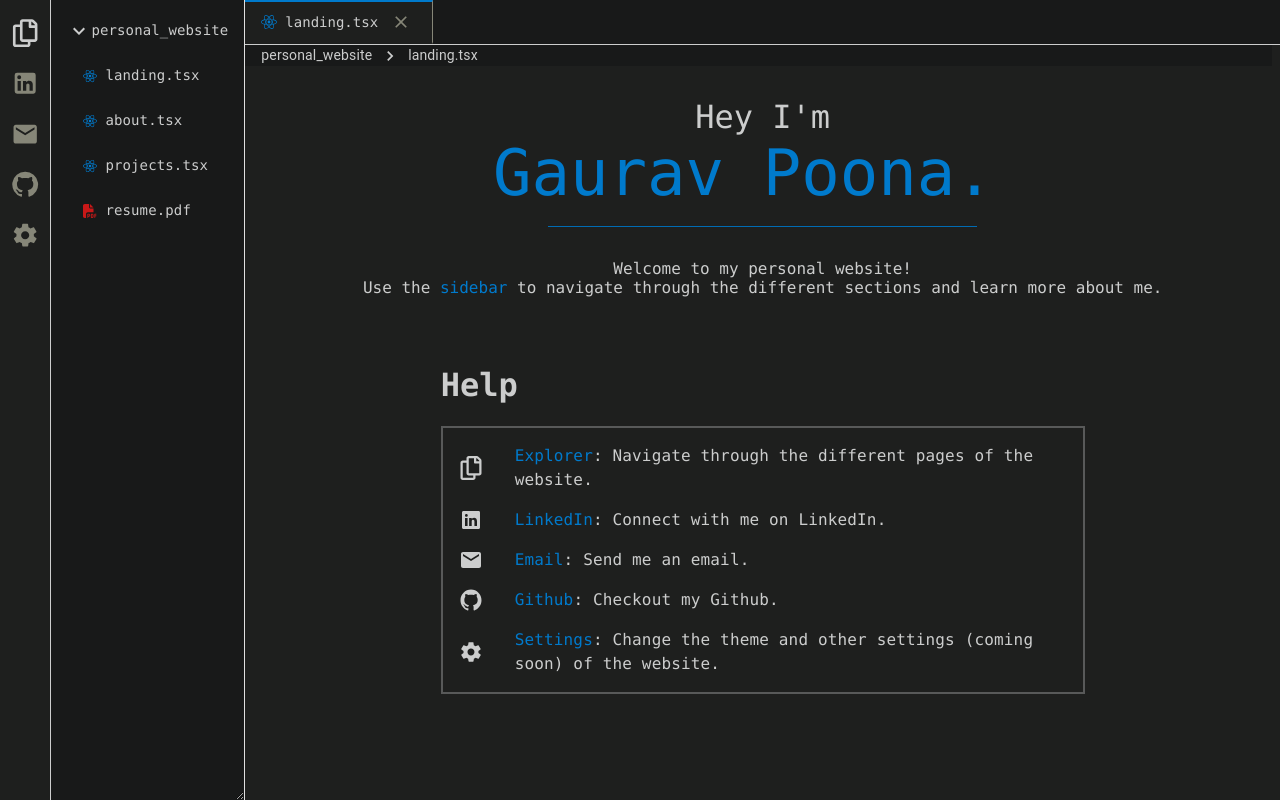
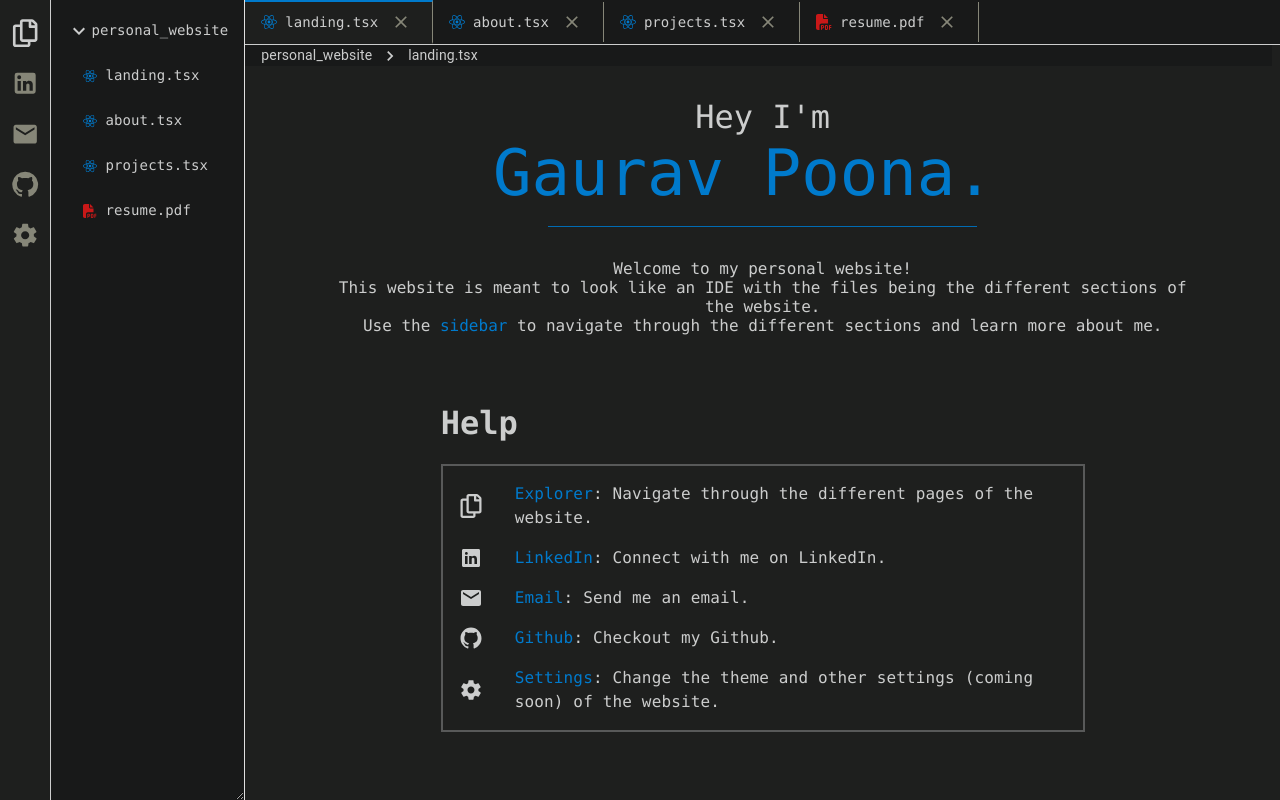
Before and after one commit to gaurav3247/gauravpoona, a React (Vite) app: page / in a window 1280 px wide. Built offline with nearby package versions, Linux system fonts and the light colour scheme.

Commit message:
Updated landing page

```diff
--- a/src/components/display/components/landing.tsx
+++ b/src/components/display/components/landing.tsx
@@ -157,6 +157,7 @@ const Landing = () => {
                     <Box>
                         <p style={{fontSize: 16}}>
                             Welcome to my personal website! <br />
+                            This website is meant to look like an IDE with the files being the different sections of the website. <br />
                             Use the <span style={{ color: 'var(--accent-color)' }}>sidebar</span> to navigate through the different sections and learn more about me.
                         </p>
                     </Box>
--- a/src/contexts/TabsContext.jsx
+++ b/src/contexts/TabsContext.jsx
@@ -3,7 +3,7 @@ import { useState, createContext }from 'react';
 const TabsContext = createContext();
 
 export function TabsProvider({children}) {
-    const [tabs, setTabs] = useState(['landing.tsx']);
+    const [tabs, setTabs] = useState(['landing.tsx', 'about.tsx', 'projects.tsx', 'resume.pdf']);
     const [activeTab, setActiveTab] = useState(0);
 
     function addTab(tab) {
```
